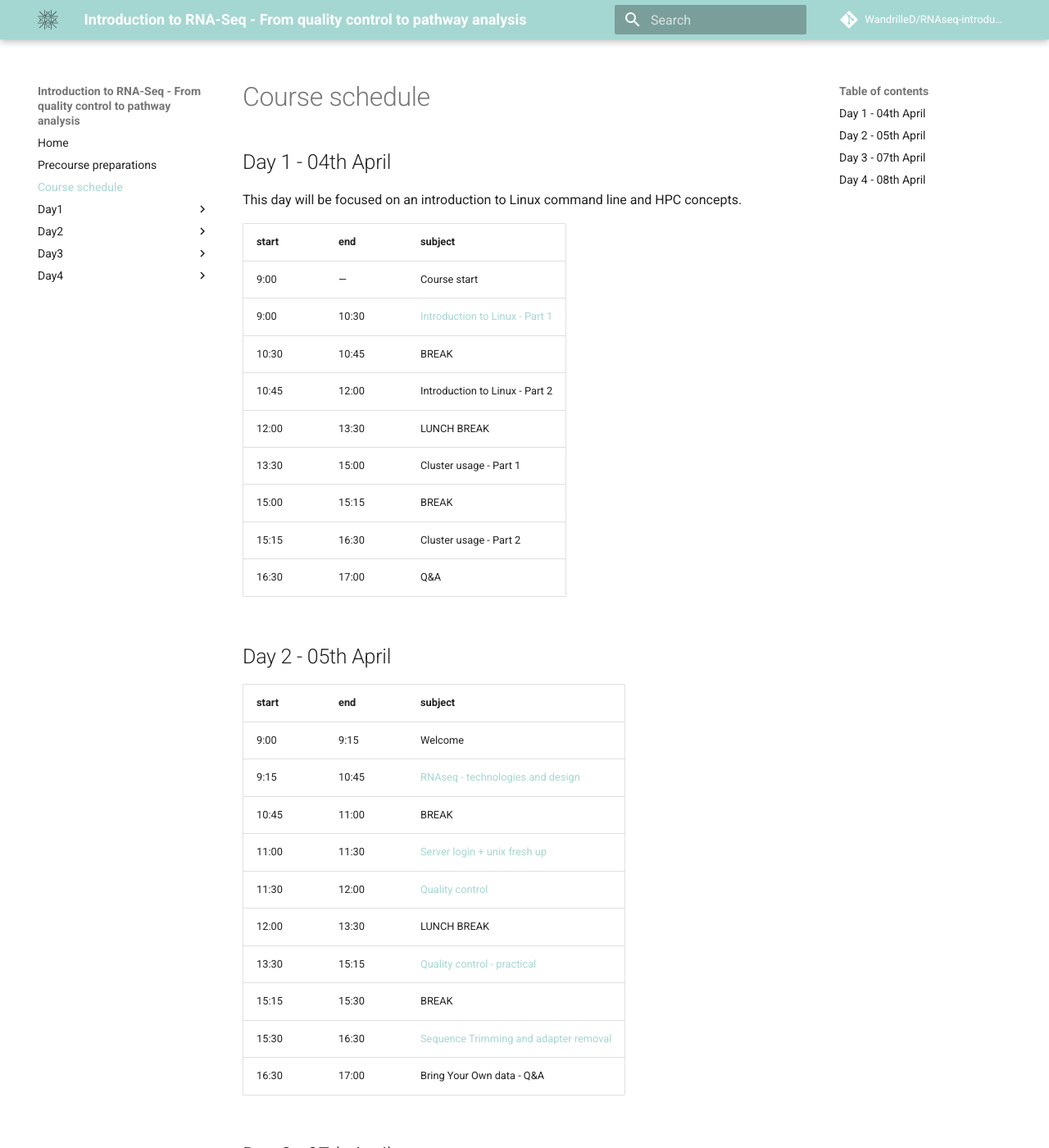
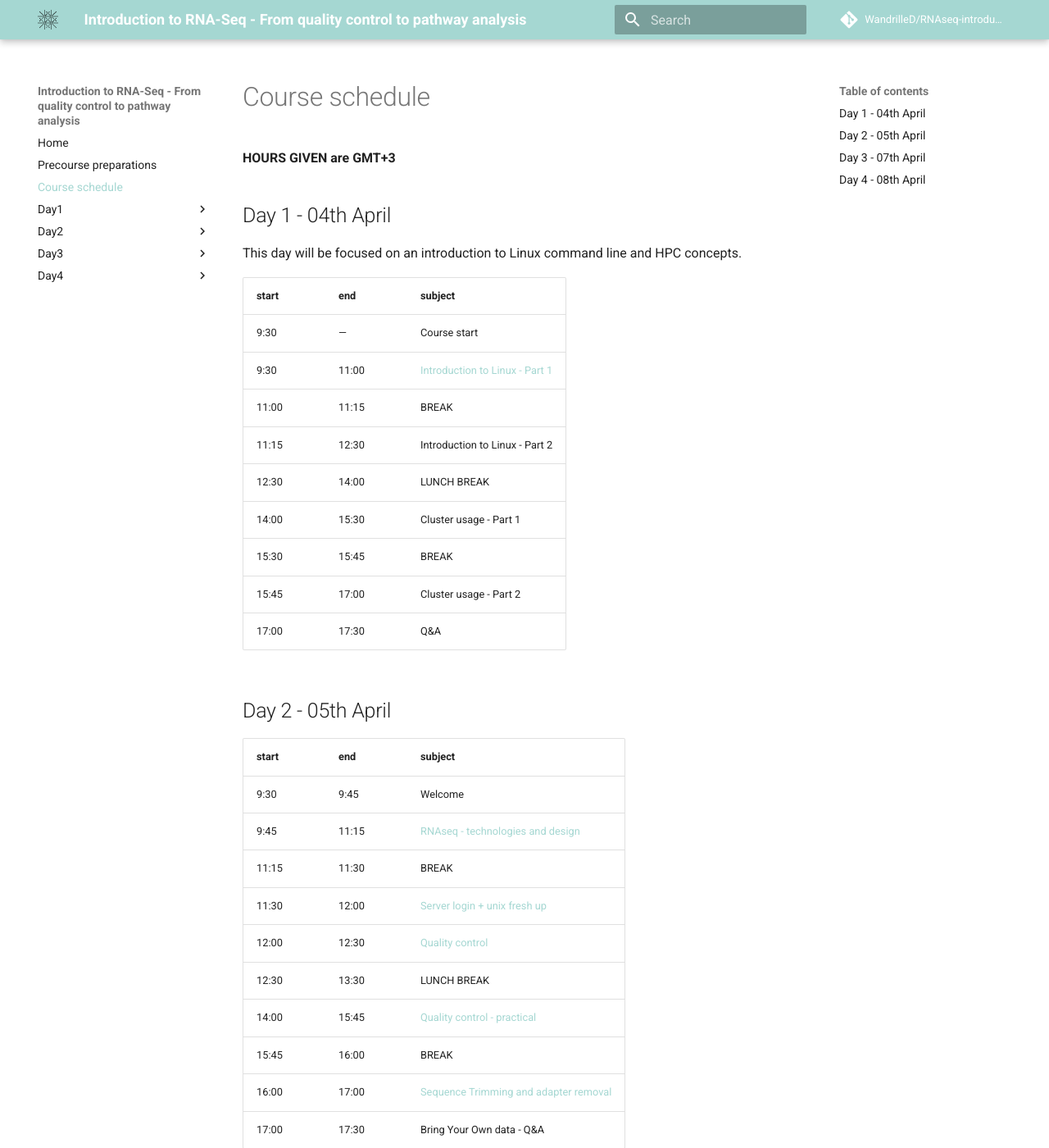
Before and after one commit to sib-swiss/RNAseq-introduction-training, an MkDocs documentation site: the page built from docs/course_schedule.md, in a window 1280 px wide and 1400 px high. Shown: the whole window at 82% size. Built offline with MkDocs 1.6.1 and Material for MkDocs 9.7.7, drawn with Linux system fonts in a browser that asks for light colours; comment, search, counter and statistics services are not loaded; some of the changed text lies outside the part shown.

Commit message:
updated to estonian time

```diff
--- a/docs/course_schedule.md
+++ b/docs/course_schedule.md
@@ -1,3 +1,5 @@
+
+**HOURS GIVEN are GMT+3**
 
 ## Day 1 - 04th April
 
@@ -6,55 +8,55 @@ This day will be focused on an introduction to Linux command line and HPC concep
 
 | start    	| end      	| subject                        	|
 |----------	|----------	|--------------------------------	|
-| 9:00  | --- 	| Course start |
-| 9:00 	| 10:30	| [Introduction to Linux - Part 1](days/linuxHPC.md) |
-| 10:30	| 10:45	| BREAK                          	|
-| 10:45	| 12:00	| Introduction to Linux - Part 2 |
-| 12:00	| 13:30	| LUNCH BREAK                          	|
-| 13:30	| 15:00	| Cluster usage - Part 1 |
-| 15:00	| 15:15	| BREAK	|
-| 15:15	| 16:30	| Cluster usage - Part 2 |
-| 16:30	| 17:00	| Q&A |
+| 9:30  | --- 	| Course start |
+| 9:30 	| 11:00	| [Introduction to Linux - Part 1](days/linuxHPC.md) |
+| 11:00	| 11:15	| BREAK                          	|
+| 11:15	| 12:30	| Introduction to Linux - Part 2 |
+| 12:30	| 14:00	| LUNCH BREAK                          	|
+| 14:00	| 15:30	| Cluster usage - Part 1 |
+| 15:30	| 15:45	| BREAK	|
+| 15:45	| 17:00	| Cluster usage - Part 2 |
+| 17:00	| 17:30	| Q&A |
 
 ## Day 2 - 05th April
 
 | start    	| end      	| subject                        	|
 |----------	|----------	|--------------------------------	|
-| 9:00  | 9:15 	| Welcome |
-| 9:15 	| 10:45	| [RNAseq - technologies and design](days/design.md) |
-| 10:45	| 11:00	| BREAK                          	|
-| 11:00	| 11:30	| [Server login + unix fresh up](days/server_login.md) 	     |
-| 11:30 | 12:00	| [Quality control](days/quality_control.md)              	 |
-| 12:00	| 13:30	| LUNCH BREAK                          	|
-| 13:30	| 15:15	| [Quality control - practical](days/quality_control.md)	|
-| 15:15	| 15:30	| BREAK	|
-| 15:30	| 16:30	| [Sequence Trimming and adapter removal](days/trimming.md)	|
-| 16:30	| 17:00	| Bring Your Own data - Q&A	|
+| 9:30  | 9:45 	| Welcome |
+| 9:45 	| 11:15	| [RNAseq - technologies and design](days/design.md) |
+| 11:15	| 11:30	| BREAK                          	|
+| 11:30	| 12:00	| [Server login + unix fresh up](days/server_login.md) 	     |
+| 12:00 | 12:30	| [Quality control](days/quality_control.md)              	 |
+| 12:30	| 13:30	| LUNCH BREAK                          	|
+| 14:00	| 15:45	| [Quality control - practical](days/quality_control.md)	|
+| 15:45	| 16:00	| BREAK	|
+| 16:00	| 17:00	| [Sequence Trimming and adapter removal](days/trimming.md)	|
+| 17:00	| 17:30	| Bring Your Own data - Q&A	|
 
 ## Day 3 - 07th April
 
 | start    	| end      	| subject                        	|
 |----------	|----------	|--------------------------------	|
-| 9:00  | 9:30 	| Recap of previous session |
-| 9:30	| 10:30	| [Reads mapping : indexing genome](days/mapping.md)	|
-| 10:30	| 10:45	| BREAK                          	|
-| 10:45	| 12:00	| [Reads mapping : mapping](days/mapping.md)	|
-| 12:00	| 13:30	| LUNCH BREAK                          	|
-| 13:30	| 15:00	| [Reads mapping : mapping - Continued](days/mapping.md)	|
-| 15:00	| 15:15	| BREAK                          	|
-| 15:15 | 16:00	| [Read counting](days/counting.md) |
-| 16:00	| 17:00	| Bring Your Own data - Q&A	|
+| 9:30  | 10:00 	| Recap of previous session |
+| 10:00	| 11:00	| [Reads mapping : indexing genome](days/mapping.md)	|
+| 11:00	| 11:15	| BREAK                          	|
+| 11:15	| 12:30	| [Reads mapping : mapping](days/mapping.md)	|
+| 12:30	| 14:00	| LUNCH BREAK                          	|
+| 14:00	| 15:30	| [Reads mapping : mapping - Continued](days/mapping.md)	|
+| 15:30	| 15:45	| BREAK                          	|
+| 15:45 | 16:30	| [Read counting](days/counting.md) |
+| 16:30	| 17:30	| Bring Your Own data - Q&A	|
 
 
 ## Day 4 - 08th April
 
 | start    	| end      	| subject                        	|
 |----------	|----------	|--------------------------------	|
-| 9:00  | 9:30 	| Recap of previous session |
-| 9:30 | 10:30	| [Differential Expression Inference - theory ](days/DE.md) |
-| 10:30 	| 10:45	| BREAK |
-| 10:45 | 12:00	| [Differential Expression Inference - practice ](days/DE.md) |
-| 12:00	| 13:30	| LUNCH BREAK                          	|
-| 13:30 | 15:00	| [Enrichment analysis - practice](days/DE.md) |
-| 15:00	| 15:15	| BREAK                          	|
-| 15:15 | 17:00	| Bring Your Own data - Q&A |
+| 9:30  | 10:00 	| Recap of previous session |
+| 10:00 | 11:00	| [Differential Expression Inference - theory ](days/DE.md) |
+| 11:00 	| 11:15	| BREAK |
+| 11:15 | 12:30	| [Differential Expression Inference - practice ](days/DE.md) |
+| 12:30	| 14:00	| LUNCH BREAK                          	|
+| 14:00 | 15:30	| [Enrichment analysis - practice](days/DE.md) |
+| 15:30	| 15:45	| BREAK                          	|
+| 15:45 | 17:30	| Bring Your Own data - Q&A |
```
